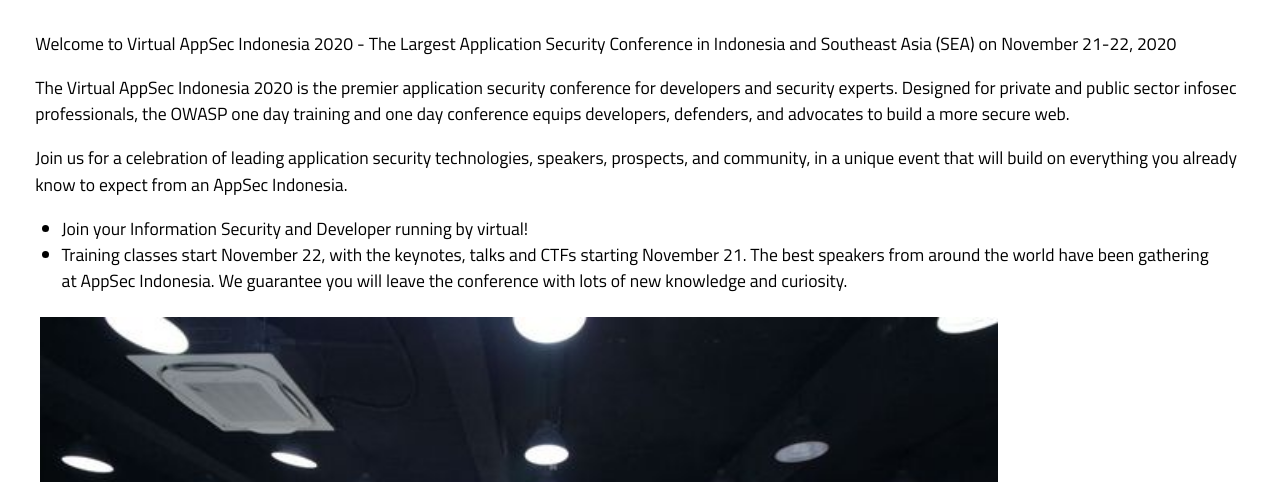
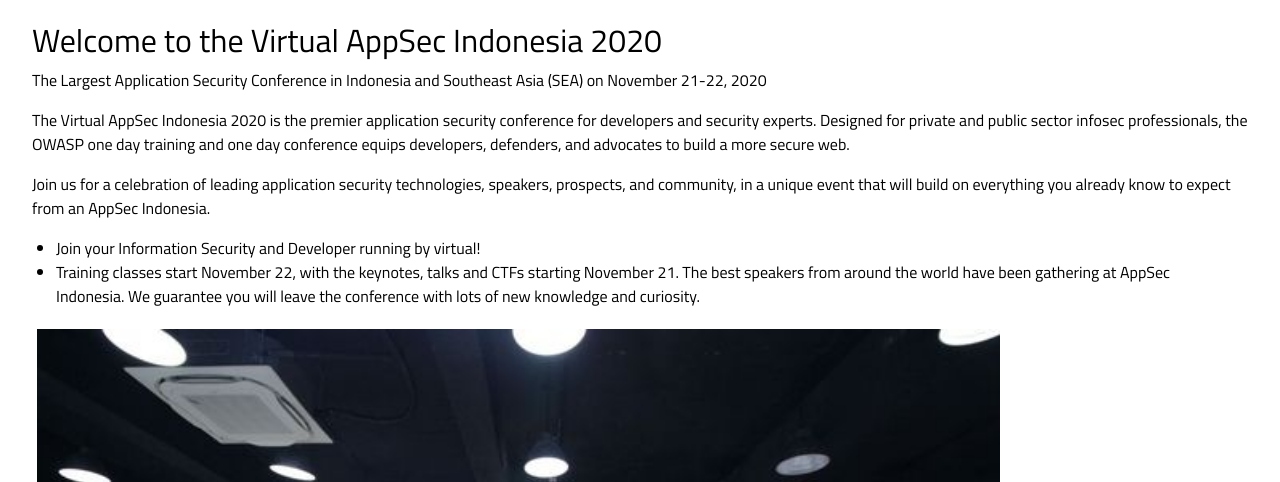
Before and after one commit to globalsea/globalsea.github.io, a Jekyll site: the page built from index.html, in a window 1280 px wide and 900 px high, cut to the strip 418-900 px from the top of the window. Built offline with Jekyll 4.4.1, drawn with Linux system fonts in a browser that asks for light colours; some web fonts are replaced.

Commit message:
Update index.html

```diff
--- a/index.html
+++ b/index.html
@@ -9,8 +9,9 @@
 
 <!-- Rebuild 2 -->
 
-<section class="punch">
-	<p>Welcome to Virtual AppSec Indonesia 2020 - The Largest Application Security Conference in Indonesia and Southeast Asia (SEA) on November 21-22, 2020</p>
+<section class="front green" markdown="1">
+	<h2>Welcome to the Virtual AppSec Indonesia 2020</h2>
+	<p>The Largest Application Security Conference in Indonesia and Southeast Asia (SEA) on November 21-22, 2020</p>
 	<p>The Virtual AppSec Indonesia 2020 is the premier application security conference for developers and security experts. Designed for private and public sector infosec professionals, the OWASP one day training and one day conference equips developers, defenders, and advocates to build a more secure web.</p>
 	<p>Join us for a celebration of leading application security technologies, speakers, prospects, and community, in a unique event that will build on everything you already know to expect from an AppSec Indonesia.</p>
 	<div class="row">
```
